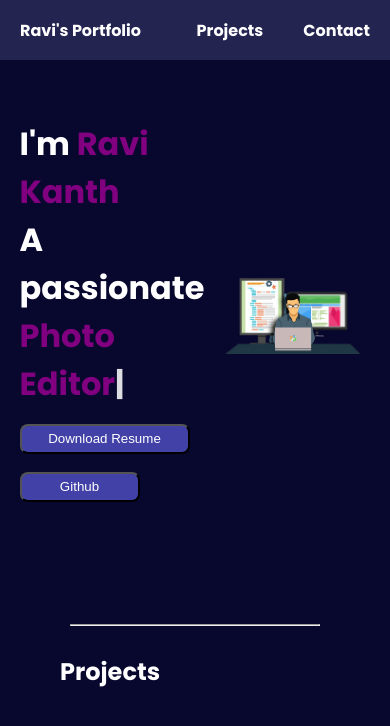
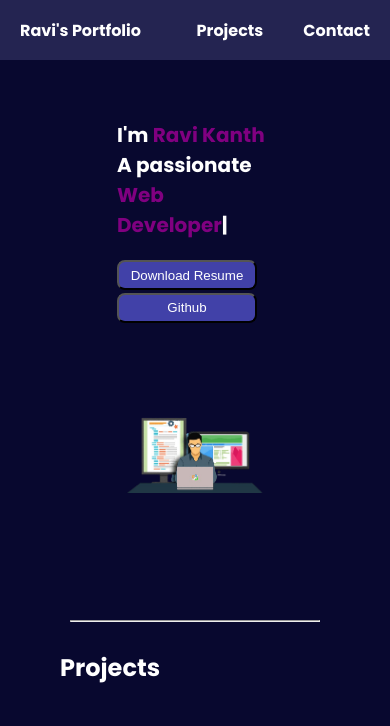
Before and after one commit to RaviKanth-31/myportfolio, a plain HTML site: page index.html in a window 390 px wide. Drawn offline with nearby package versions, Linux system fonts and the light colour scheme.

Commit message:
Updated image in mobile

```diff
--- a/index.html
+++ b/index.html
@@ -54,7 +54,7 @@ nav ul li{
     list-style: none;
     margin: 0 20px;
 }
-nav ul li a{
+a{
     text-decoration: none;
     color: white;
 }
@@ -62,9 +62,13 @@ nav ul li a:hover{
     color: lavender;
     font-size: 1.02rem;
 }
+main .rightSection{
+    margin-top: 80px;
+}
 .firstSection{
     display: flex;
     justify-content: space-around;
+    flex-wrap: wrap;
     align-items: center;
     margin: 120px 0;
 }
@@ -93,11 +97,31 @@ main hr{
 }
 .github{
     height: 30px;
-    width: 120px;
+    width: 170px;
     background-color: rgb(65, 65, 168);
     color: white;
     border-radius: 8px;
 }
+@media (max-width:767px) {
+    .firstSection{
+        flex-direction: column;
+    }
+    .leftSection{
+        font-size: 20px;
+    }
+    .resume{
+        height: 30px;
+        width: 140px;
+        margin-top: 20px;
+    }
+    .github{
+        height: 30px;
+        width: 140px;
+    }
+}
+.resume:hover, .github:hover {
+            background-color: rgb(85, 85, 188);
+        }
     </style>
 </head>
 <body>
@@ -123,8 +147,8 @@ main hr{
                 <br>
                 <span id="element"></span>
                 <br>
-                <button class="resume">Download Resume</button>
-                <button class="github">Github</button>
+                <button class="resume"><a href="resume.pdf" download>Download Resume</a></button>
+                <button class="github"><a href="https://github.com/RaviKanth-31">Github</a></button>
             </div>
             <div class="rightSection"><img src="developer.png" alt="pic"></div>
         </section>
@@ -136,7 +160,7 @@ main hr{
     <script src="https://unpkg.com/typed.js@2.0.16/dist/typed.umd.js"></script>
     <script>
         var typed = new Typed('#element', {
-          strings: [' Web Developer', 'Photo Editor'],
+          strings: [' Web Developer'],
           typeSpeed: 50,
         });
       </script>
```
